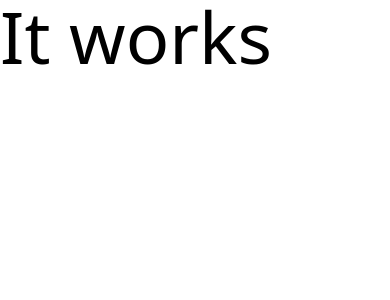
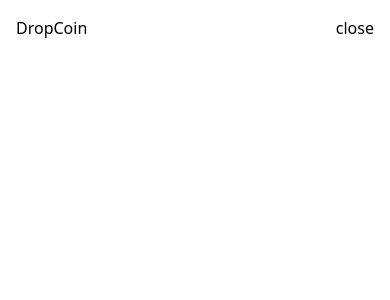
Before and after one commit to CodecoolGlobal/el-proyecte-grande-sprint-1-java-tamasstephen, a React (Create React App) app in the folder frontend/: page / in a window 390 px wide. Shown: the top 300 px of the page. Built offline with nearby package versions, Linux system fonts and the light colour scheme.

Commit message:
chore: Add basic responsive navigation

```diff
--- a/frontend/src/App.js
+++ b/frontend/src/App.js
@@ -1,7 +1,9 @@
+import Navigation from "./components/Navigation";
+
 function App() {
   return (
-    <div className="App">
-      <p className="text-7xl">It works</p>
+    <div>
+      <Navigation />
     </div>
   );
 }
--- /dev/null
+++ b/frontend/src/components/Navigation.jsx
@@ -0,0 +1,21 @@
+import React from "react";
+
+export const Navigation = () => {
+  return (
+    <nav className="flex justify-center">
+      <div className="p-4 flex justify-between container mx-xl xl:px-[5rem]">
+        <div className="logo">
+          <a href="/">DropCoin</a>
+        </div>
+        <ul className="hidden md:flex">
+          <li className="pl-4">Explore</li>
+          <li className="pl-4">Login</li>
+          <li className="pl-4">Sign Up</li>
+        </ul>
+        <div className="hamburger md:hidden">close</div>
+      </div>
+    </nav>
+  );
+};
+
+export default Navigation;
```
Also changed, not shown: 2 other files (tests, documents, lock files or other folders).
